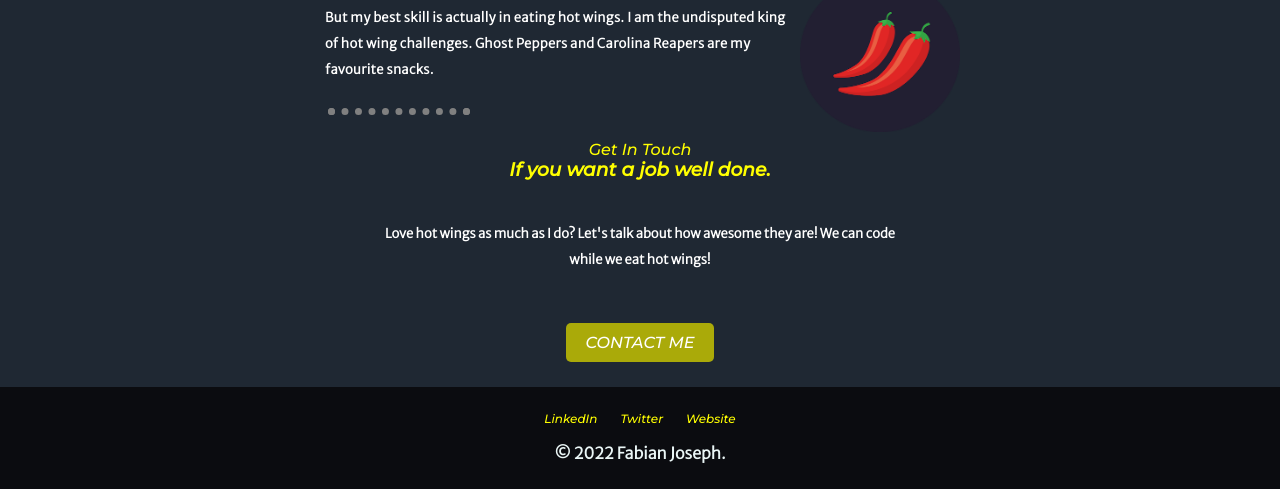
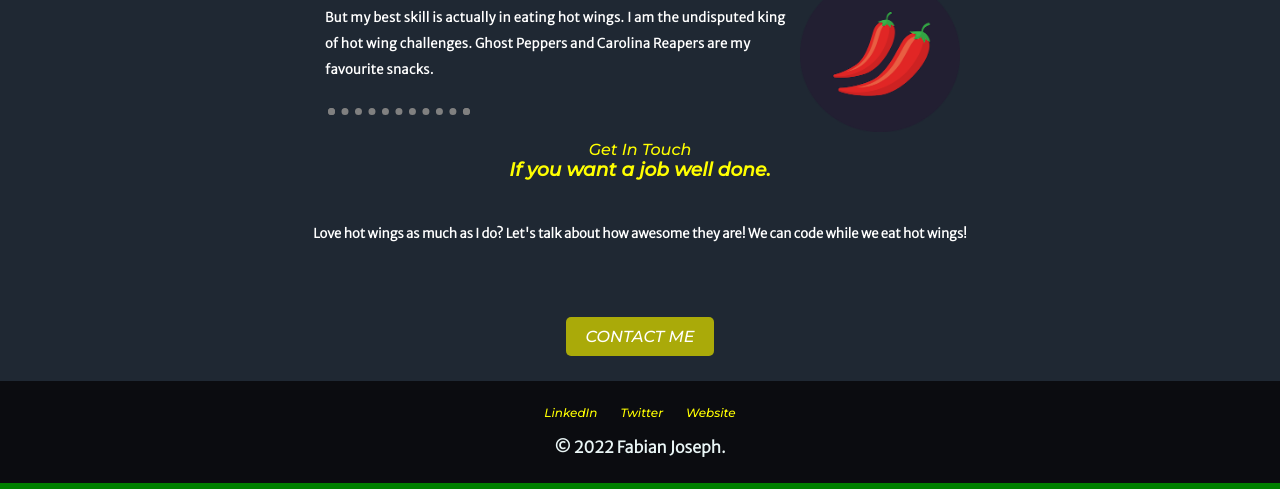
Before and after one commit to Fector101/cv-upgrade, a plain HTML site: page index.html in a window 1280 px wide. Shown: the part 840-1329 px from the top of the page. Drawn offline with Linux system fonts and the light colour scheme.

Commit message:
Update style.css

```diff
--- a/css/style.css
+++ b/css/style.css
@@ -186,9 +186,8 @@ hr {
 }
 
 .contact-message {
-  width: 40%;
-  /*margin: 40px auto 60px;*/
-  margin: 40px auto;
+  width: 60%;
+  margin: 40px auto 60px;
 }
 footer a{
   font-size: 12px;
```
